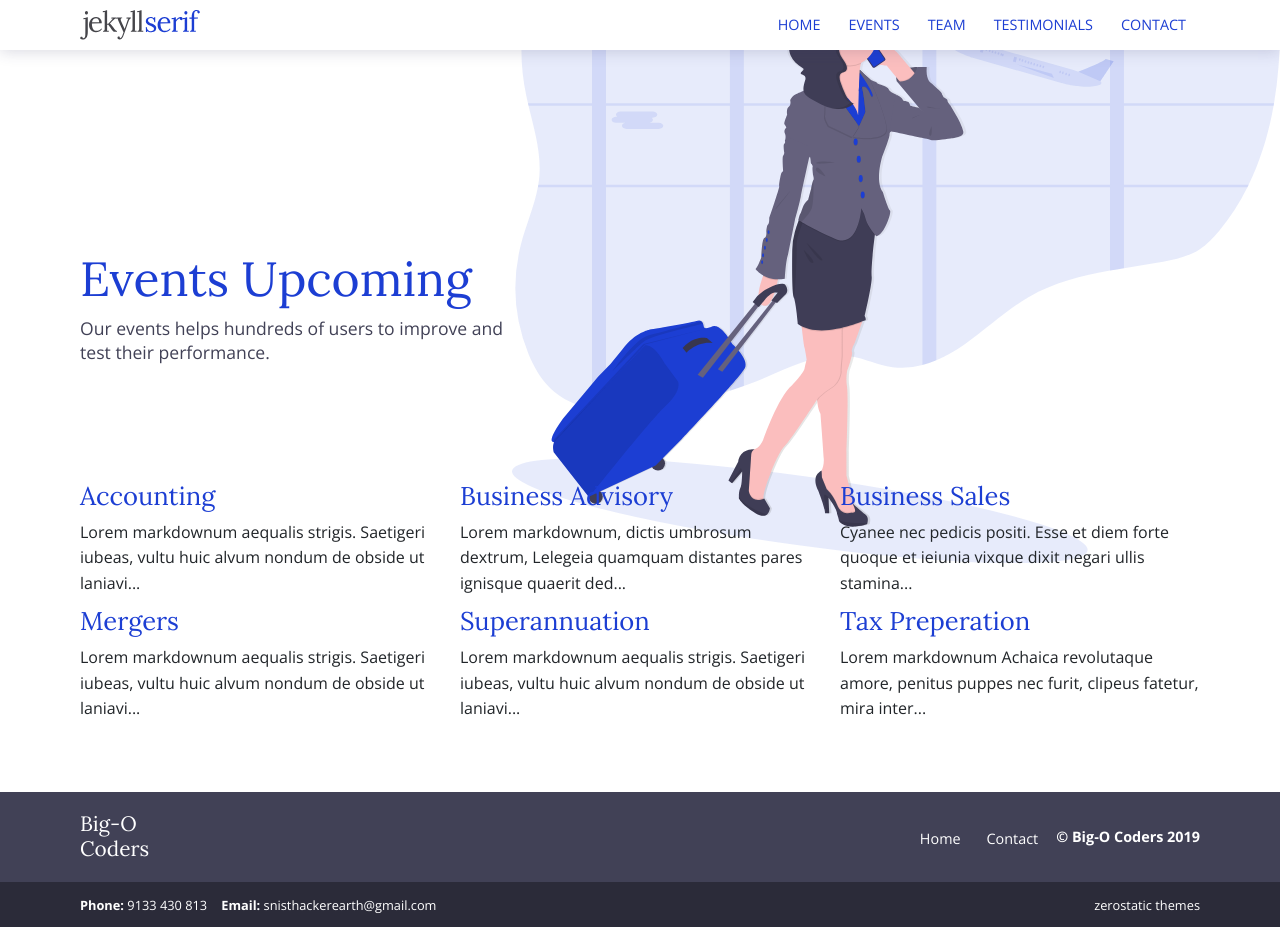
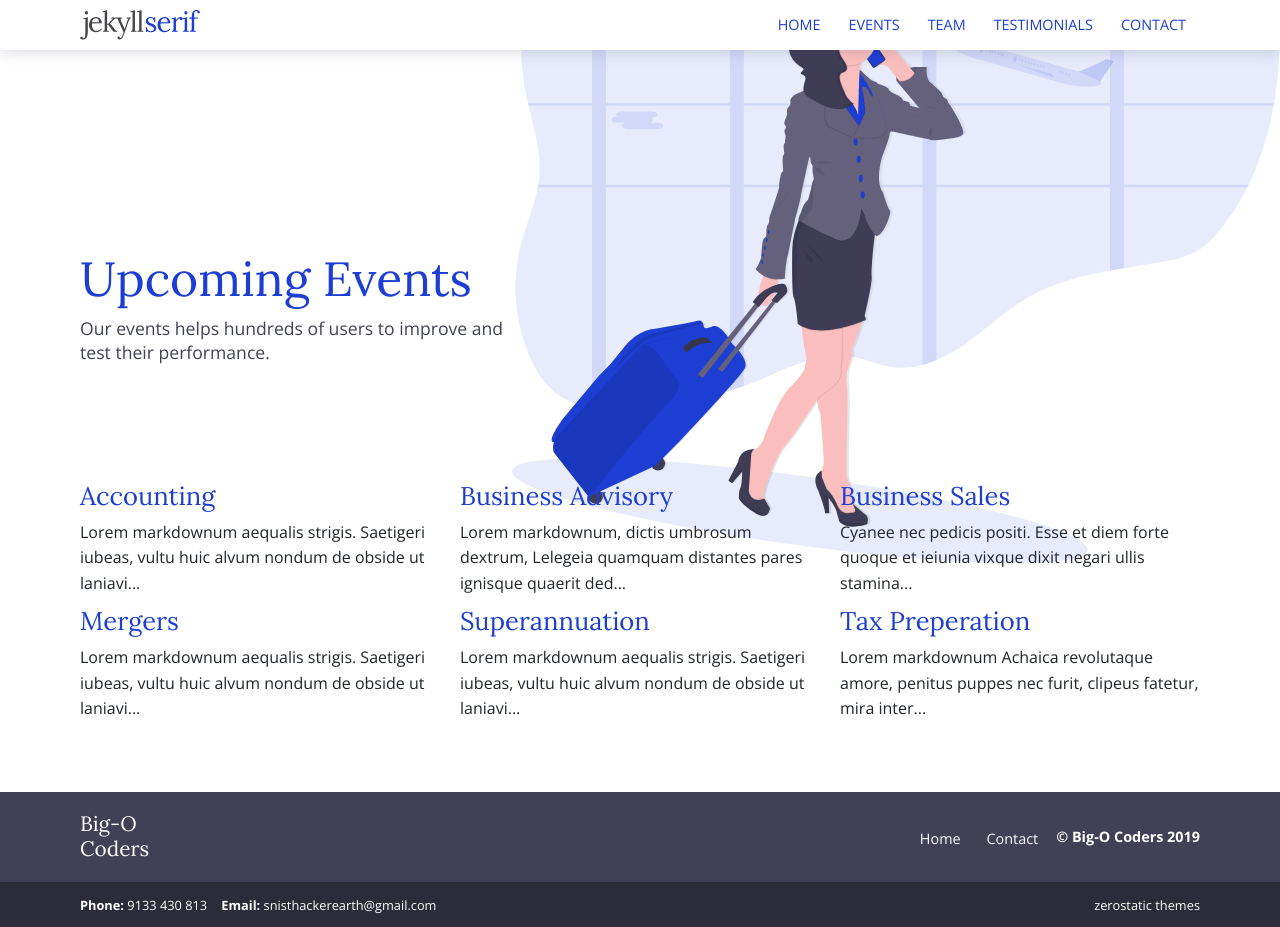
Before and after one commit to SnistAheads/Ocoders, a Jekyll site: the page built from services.html, in a window 1280 px wide. Built offline with Jekyll 4.4.1, drawn with Linux system fonts in a browser that asks for light colours.

```diff
--- a/services.html
+++ b/services.html
@@ -8,7 +8,7 @@ bodyClass: page-services-list
   <div class="container">
     <div class="row">
       <div class="col-12">
-        <h1>Events Upcoming</h1>
+        <h1>Upcoming Events</h1>
         <p>
           Our events helps hundreds of users to improve and test their performance.
         </p>
```
Also changed, not shown: other parts of services.html (+1 -1 lines).
